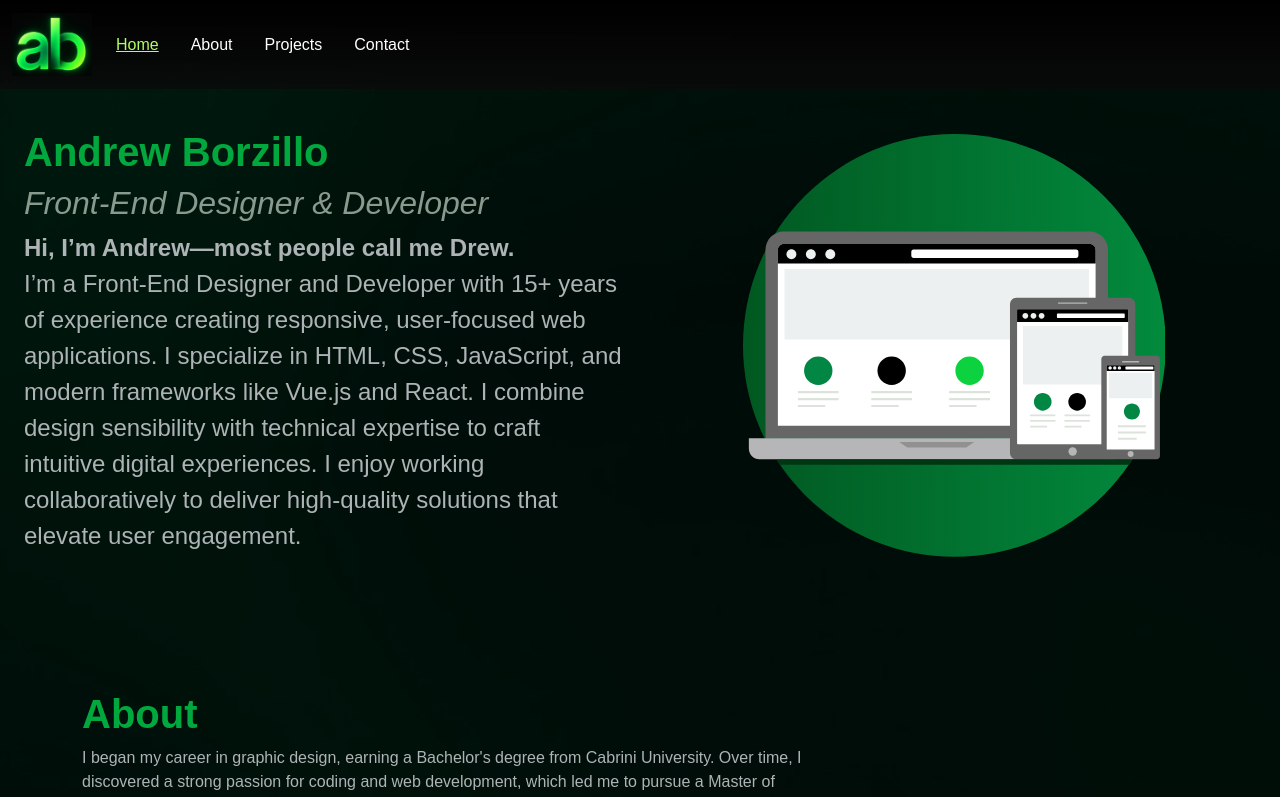
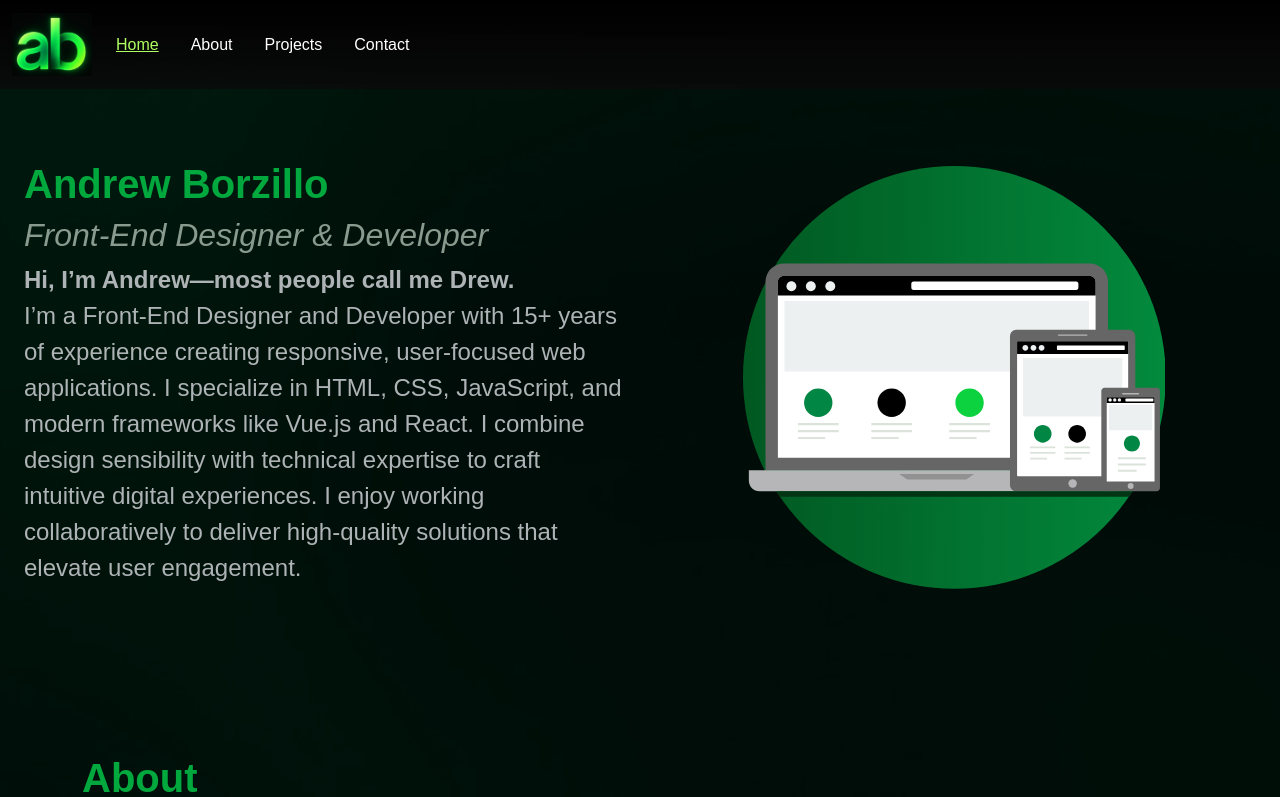
Before and after one commit to dzillo1/ab-site, a React (Vite) app in the folder portfolio/: page / in a window 1280 px wide. Shown: the top 797 px of the page. Built offline with nearby package versions, Linux system fonts and the light colour scheme; a web font is replaced by a local one.

Commit message:
edits spacing dt

```diff
--- a/portfolio/src/Portfolio.css
+++ b/portfolio/src/Portfolio.css
@@ -187,3 +187,9 @@ p, h4{
     margin:0 auto;
   }
 }
+
+@media(min-width:768px){
+  .top-pad {
+    padding-top: 10rem;
+}
+}
```
Also changed, not shown: 1 other file (tests, documents, lock files or other folders).
